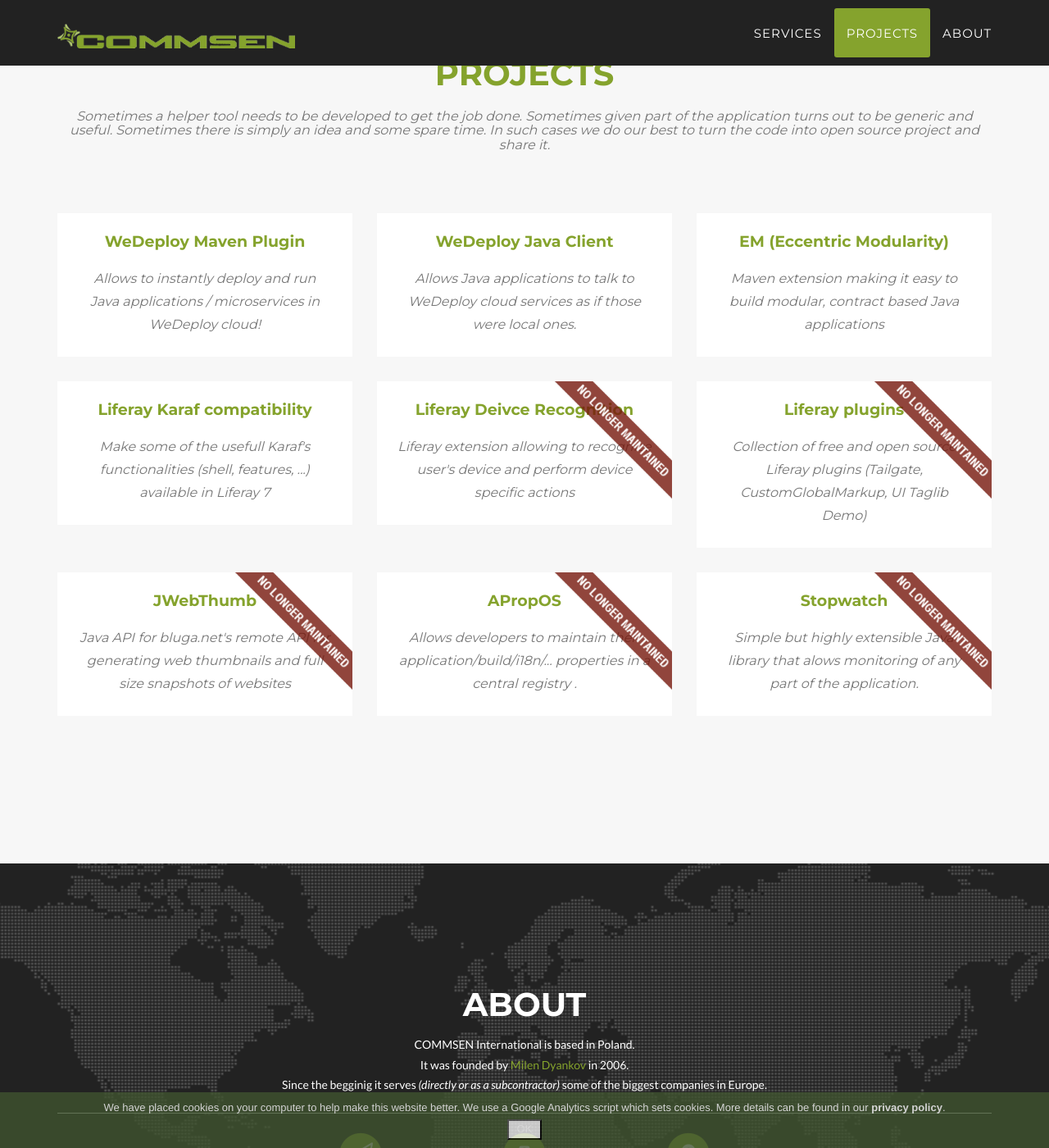
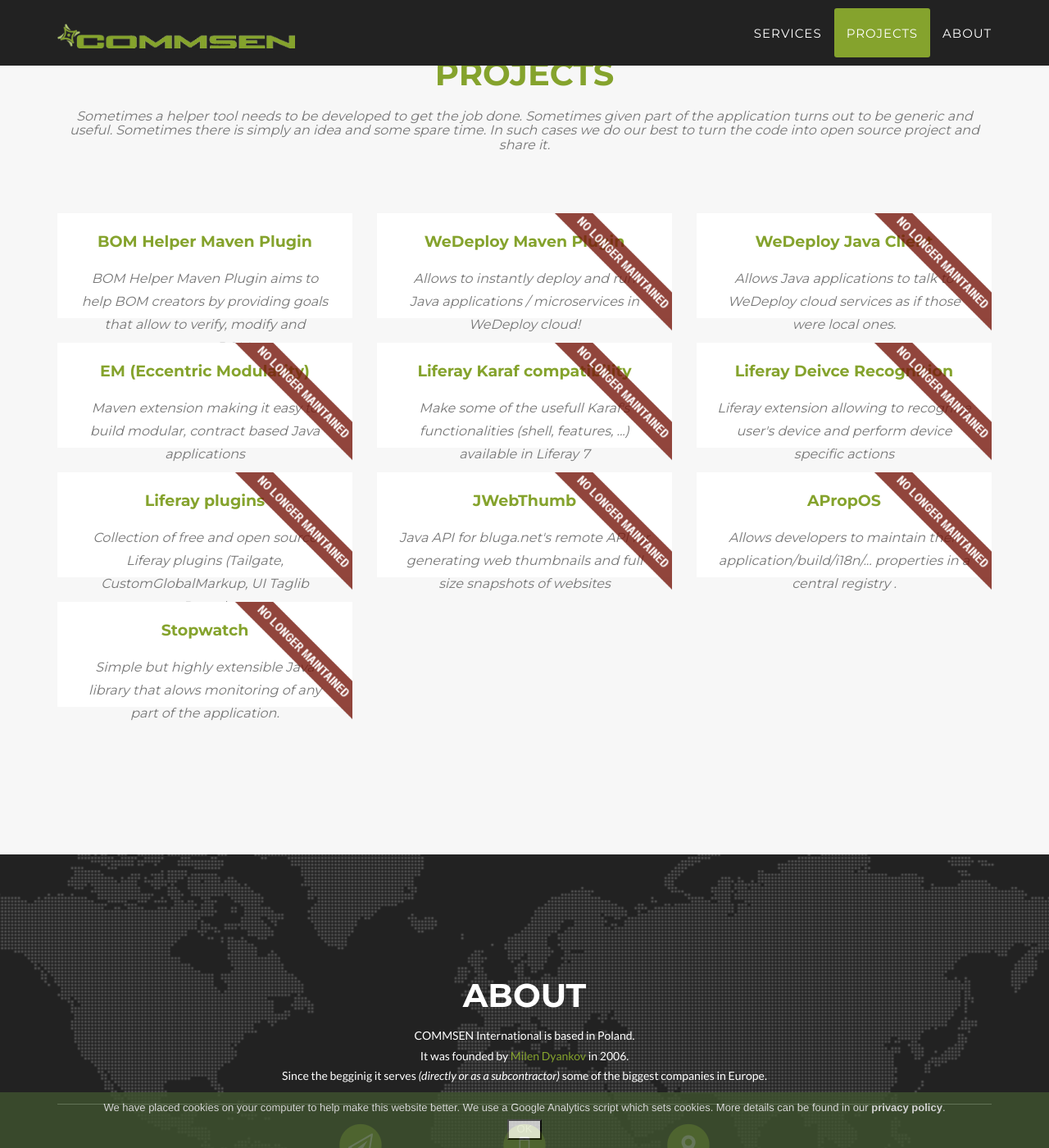
Before and after one commit to commsen/commsen.github.io, a Jekyll site: the page built from index.html, in a window 1280 px wide and 1400 px high, scrolled down 1777 px. Shown: the whole window at 82% size. Built offline with Jekyll 4.4.1, drawn with Linux system fonts in a browser that asks for light colours; some web fonts are replaced.

Commit message:
Update projects

```diff
--- a/_includes/css/agency.css
+++ b/_includes/css/agency.css
@@ -408,6 +408,7 @@
     max-width: 400px;
     text-align: center;
     background-color: #fff;
+    height: 10vw;
 }
 
 #portfolio .portfolio-item .portfolio-caption h4 {
--- a/_includes/projects.html
+++ b/_includes/projects.html
@@ -12,40 +12,52 @@
             </div>
             <div class="row">
               <div class="col-md-4 col-sm-6 portfolio-item">
+                <div class="portfolio-caption">
+                  <a href="http://commsen.com/bom-helper-maven-plugin/" class="portfolio-link" data-toggle="modal">
+                    <h4>BOM Helper Maven Plugin</h4>
+                  </a>
+                  <p class="text-muted">BOM Helper Maven Plugin aims to help BOM creators by providing goals that allow to verify, modify and generate BOMs</p>
+                </div>
+            </div>
+            <div class="col-md-4 col-sm-6 portfolio-item">
                   <div class="portfolio-caption">
-                    <a href="http://commsen.com/wedeploy-maven-plugin/" class="portfolio-link" data-toggle="modal">
+                    <a href="https://github.com/CommsenArchive/wedeploy-maven-plugin/" class="portfolio-link" data-toggle="modal">
                       <h4>WeDeploy Maven Plugin</h4>
                     </a>
                     <p class="text-muted">Allows to instantly deploy and run Java applications / microservices in WeDeploy cloud!</p>
+                    <div class="unmaintained"></div>
                   </div>
               </div>
               <div class="col-md-4 col-sm-6 portfolio-item">
                   <div class="portfolio-caption">
-                    <a href="http://commsen.com/wedeploy-client/" class="portfolio-link" data-toggle="modal">
+                    <a href="https://github.com/CommsenArchive/wedeploy-client/" class="portfolio-link" data-toggle="modal">
                       <h4>WeDeploy Java Client</h4>
                     </a>
                     <p class="text-muted">Allows Java applications to talk to WeDeploy cloud services as if those were local ones.</p>
+                    <div class="unmaintained"></div>
                   </div>
               </div>
               <div class="col-md-4 col-sm-6 portfolio-item">
                   <div class="portfolio-caption">
-                    <a href="https://github.com/azzazzel/em" class="portfolio-link" data-toggle="modal">
+                    <a href="https://github.com/CommsenArchive/em" class="portfolio-link" data-toggle="modal">
                       <h4>EM (Eccentric Modularity)</h4>
                     </a>
                     <p class="text-muted">Maven extension making it easy to build modular, contract based Java applications</p>
+                    <div class="unmaintained"></div>
                   </div>
               </div>
               <div class="col-md-4 col-sm-6 portfolio-item">
                   <div class="portfolio-caption">
-                    <a href="https://github.com/azzazzel/liferay-karaf" class="portfolio-link" data-toggle="modal">
+                    <a href="https://github.com/CommsenArchive/liferay-karaf" class="portfolio-link" data-toggle="modal">
                       <h4>Liferay Karaf compatibility</h4>
                     </a>
                     <p class="text-muted">Make some of the usefull Karaf's functionalities (shell, features, ...) available in Liferay 7</p>
+                    <div class="unmaintained"></div>
                   </div>
               </div>
               <div class="col-md-4 col-sm-6 portfolio-item ">
                   <div class="portfolio-caption">
-                    <a href="https://github.com/azzazzel/Liferay-plugins" class="portfolio-link" data-toggle="modal">
+                    <a href="https://github.com/CommsenArchive/liferay-multi-device-ext" class="portfolio-link" data-toggle="modal">
                       <h4>Liferay Deivce Recognition</h4>
                     </a>
                     <p class="text-muted">Liferay extension allowing to recognize user's device and perform device specific actions </p>
@@ -54,7 +66,7 @@
               </div>
               <div class="col-md-4 col-sm-6 portfolio-item ">
                   <div class="portfolio-caption">
-                    <a href="https://github.com/azzazzel/Liferay-plugins" class="portfolio-link" data-toggle="modal">
+                    <a href="https://github.com/CommsenArchive/Liferay-plugins" class="portfolio-link" data-toggle="modal">
                       <h4>Liferay plugins</h4>
                     </a>
                     <p class="text-muted">Collection of free and open source Liferay plugins (Tailgate, CustomGlobalMarkup, UI Taglib Demo)</p>
```
